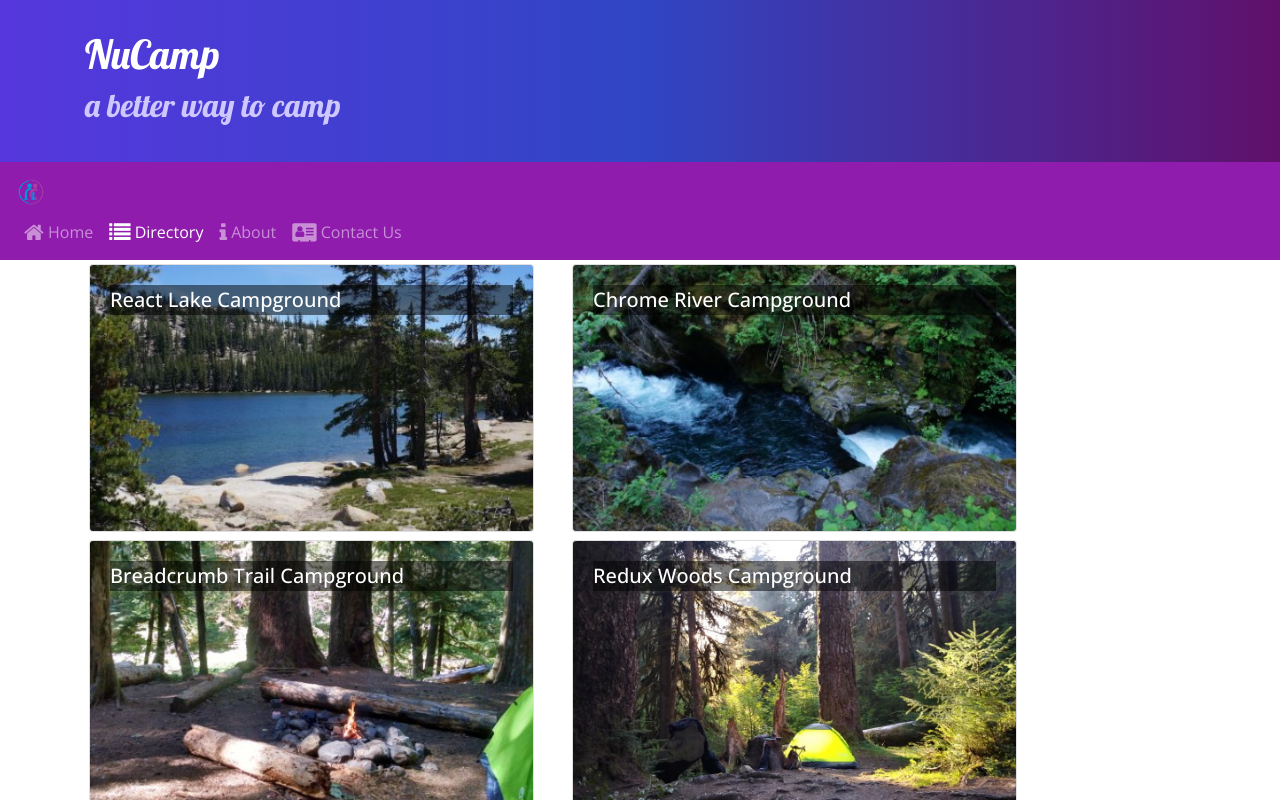
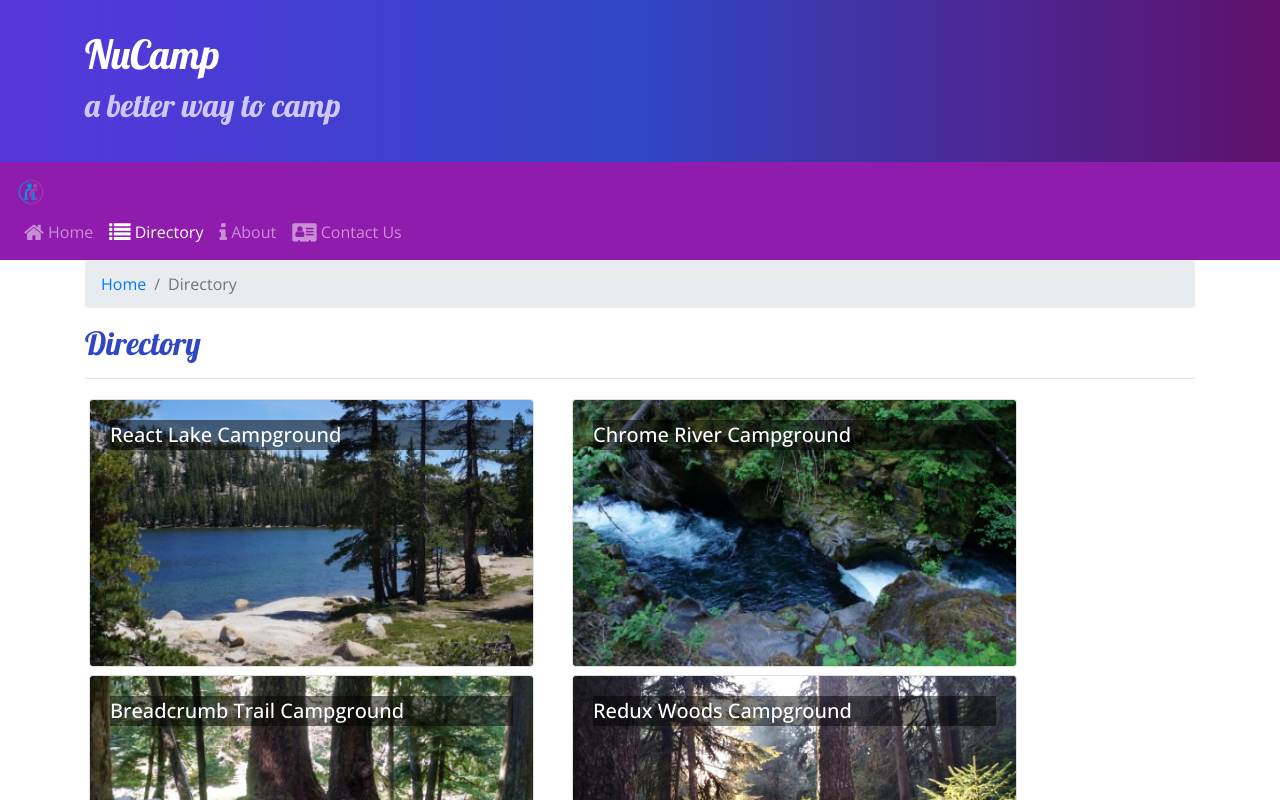
Before and after one commit to Sayed24/React-Project, a React (Create React App) app: page /directory in a window 1280 px wide. Shown: the top 800 px of the page. Built offline with nearby package versions, Linux system fonts and the light colour scheme.

Commit message:
Breadcrumbs

```diff
--- a/src/conmponents/CampsiteInfoComponent.js
+++ b/src/conmponents/CampsiteInfoComponent.js
@@ -1,5 +1,7 @@
 import React from 'react';
-import { Card, CardImg, CardText, CardBody, CardTitle } from 'reactstrap';
+import { Card, CardImg, CardText, CardBody, CardTitle, Breadcrumb, BreadcrumbItem } from 'reactstrap';
+import { Link } from "react-router-dom";
+
 
 
 function RenderCampsite({ campsite }) {
@@ -45,6 +47,16 @@
         return (
             <div className="container">
                 <div className="row">
+                    <div className="col">
+                        <Breadcrumb>
+                            <BreadcrumbItem><Link to="/directory">Directory</Link> </BreadcrumbItem>
+                            <BreadcrumbItem active>{props.campsite.name}</BreadcrumbItem>
+                        </Breadcrumb>
+                        <h2>{props.campsite.name}</h2>
+                        <hr />
+                    </div>
+                </div>
+                <div className="row">
                     <RenderCampsite campsite={props.campsite} />
                     <RenderComments comments={props.comments} />
                 </div>
--- a/src/conmponents/ContactComponent.js
+++ b/src/conmponents/ContactComponent.js
@@ -1,10 +1,17 @@
 import React from 'react';
+import { Breadcrumb, BreadcrumbItem } from 'reactstrap';
+import { Link } from "react-router-dom";
+
 
 function Contact(props) {
     return (
         <div className="container">
             <div className="row">
                 <div className="col">
+                    <Breadcrumb>
+                        <BreadcrumbItem><Link to="/home">Home</Link> </BreadcrumbItem>
+                        <BreadcrumbItem active>Contact Us</BreadcrumbItem>
+                    </Breadcrumb>
                     <h2>Contact Us</h2>
                     <hr />
                 </div>
--- a/src/conmponents/DirectoryComponent.js
+++ b/src/conmponents/DirectoryComponent.js
@@ -1,5 +1,5 @@
 import React from 'react';
-import { Card, CardImg, CardImgOverlay, CardTitle, } from 'reactstrap';
+import { Card, CardImg, CardImgOverlay, CardTitle, Breadcrumb, BreadcrumbItem } from 'reactstrap';
 import { Link } from 'react-router-dom';
 
 function RenderDirectoryItem({ campsite }) {
@@ -28,6 +28,16 @@
     return (
         <div className="container">
             <div className="row">
+                <div className="col">
+                    <Breadcrumb>
+                        <BreadcrumbItem><Link to="/home">Home</Link> </BreadcrumbItem>
+                        <BreadcrumbItem active>Directory</BreadcrumbItem>
+                    </Breadcrumb>
+                    <h2>Directory</h2>
+                    <hr />
+                </div>
+            </div>
+            <div className="row">
                 {directory}
             </div>
         </div>
```
